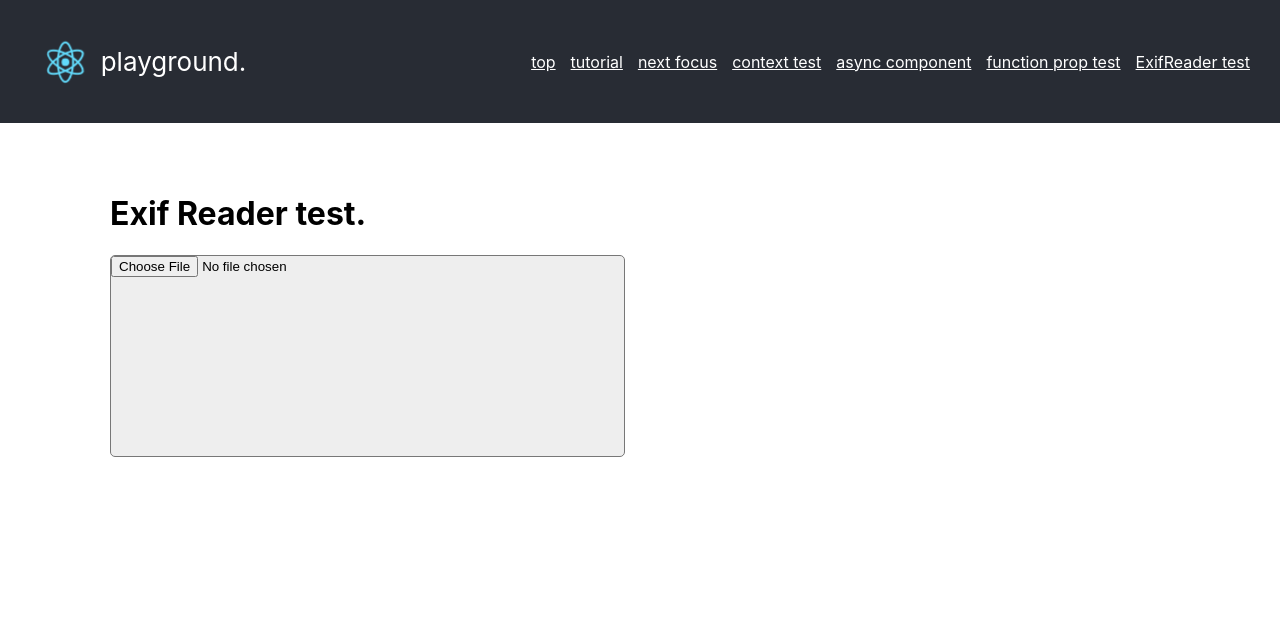
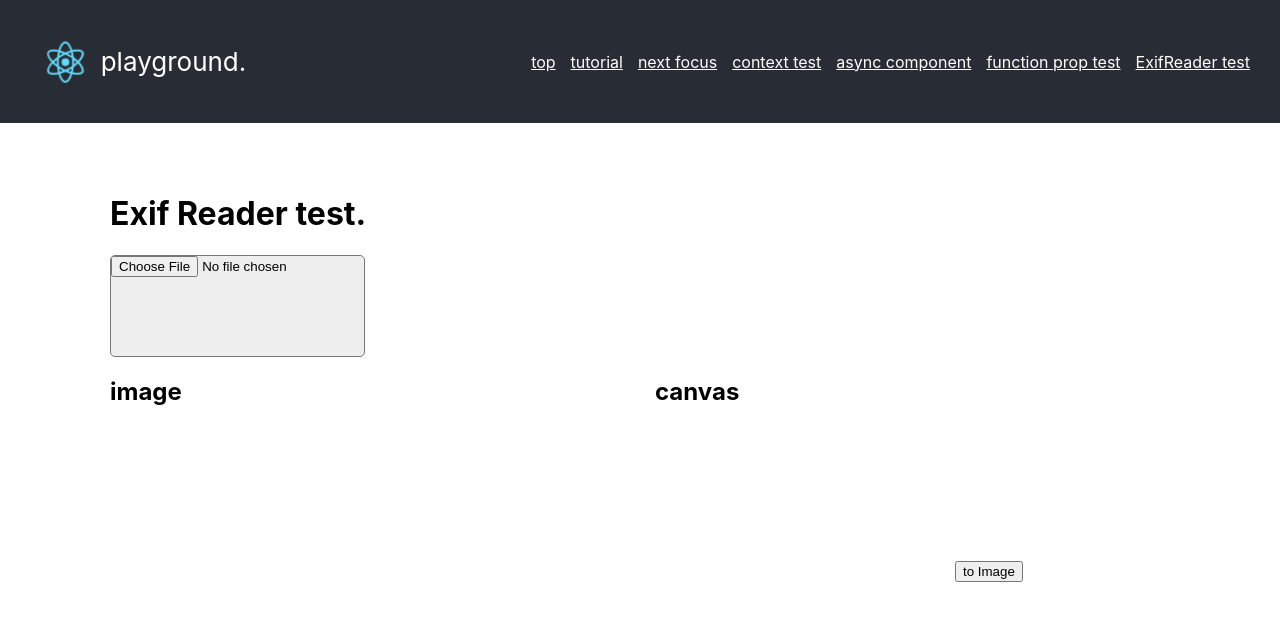
Before and after one commit to neripark/react-typescript-playground, a React app: page /exif-reader-test in a window 1280 px wide. Shown: the top 620 px of the page. Built offline with nearby package versions, Linux system fonts and the light colour scheme.

Commit message:
canvas to image

```diff
--- a/src/App.css
+++ b/src/App.css
@@ -87,7 +87,7 @@
 }
 
 .file-input-test {
-  height: 200px;
+  height: 100px;
   border: 1px solid #777;
   background: #eee;
   border-radius: 5px;
@@ -98,9 +98,12 @@
 
 .image-wrapper {
   width: 400px;
-  margin-left: 30px;
 }
 
 .load-image {
   width: 100%;
 }
+
+/* .image-canvas {
+  width: 100%;
+} */
--- a/src/pages/ExifReaderTest/hooks.ts
+++ b/src/pages/ExifReaderTest/hooks.ts
@@ -3,10 +3,13 @@ import * as ExifReader from 'exifreader';
 
 const useHooks = () => {
   const [img, setImg] = React.useState<HTMLImageElement | undefined>();
+  const [targetImg, setTargetImg] = React.useState<HTMLImageElement | undefined>();
+  const canvasRef = React.useRef<HTMLCanvasElement>(null);
 
   const onChange = (e: React.ChangeEvent<HTMLInputElement>) => {
     loadByReader(e);
     loadAsImage(e);
+    loadAsCanvas(e);
   }
 
   const loadByReader = (e: React.ChangeEvent<HTMLInputElement>) => {
@@ -14,9 +17,9 @@ const useHooks = () => {
     if (e.target.files === null) return;
     const file = e.target.files[0];
 
-    // reader onload はイベントを受け取れる。reader 自体を読むよりそのほうがよさそう
-    reader.onload = (e: ProgressEvent<FileReader>) => {
-      const result = e.target!.result;
+    // reader onload は自分自身を受け取れる。reader 自体を読むよりそのほうがよさそう
+    reader.onload = (self: ProgressEvent<FileReader>) => {
+      const result = self.target!.result;
       const tags = ExifReader.load(result as ArrayBuffer)
       console.log(tags.Orientation);
     };
@@ -29,7 +32,10 @@ const useHooks = () => {
     if (e.target.files === null) return;
     const reader = new FileReader();
     const image = new Image();
-    reader.onload = () => {
+    // 自分自身を受け取れる
+    reader.onload = (self: ProgressEvent<FileReader>) => {
+      // base64 が入っている
+      // console.log("log 1", self.target!.result);
       image.onload = () => {
         setImg(image);
       }
@@ -39,9 +45,36 @@ const useHooks = () => {
     reader.readAsDataURL(e.target.files[0]);
   }
 
+  const loadAsCanvas = (e: React.ChangeEvent<HTMLInputElement>) => {
+    if (e.target.files === null) return;
+    const reader = new FileReader();
+    const image = new Image();
+    reader.onload = (self: ProgressEvent<FileReader>) => {
+      image.onload = () => {
+        setImg(image);
+        // --- start ---
+        const ctx = canvasRef.current!.getContext("2d");
+        ctx?.drawImage(image, 0, 0);
+        // --- end ---
+      }
+      if (self.target!.result?.toString() === undefined) return;
+      image.src = self.target!.result?.toString();
+    }
+    reader.readAsDataURL(e.target.files[0]);
+  }
+
+  const handleCanvasToImage = () => {
+    const image = new Image();
+    image.src = canvasRef.current!.toDataURL();
+    setTargetImg(image)
+  }
+
   return {
     onChange,
     img,
+    canvasRef,
+    handleCanvasToImage,
+    targetImg,
   };
 };
 
--- a/src/pages/ExifReaderTest/index.tsx
+++ b/src/pages/ExifReaderTest/index.tsx
@@ -9,9 +9,10 @@ const ExifReaderTest: React.FC<PageProps> = () => {
   return (
     <>
       <h1>Exif Reader test.</h1>
+      <input className="file-input-test" type="file" onChange={hooks.onChange} />
       <div className="file-unit-container">
-        <input className="file-input-test" type="file" onChange={hooks.onChange}/>
         <div className="image-wrapper">
+          <h2>image</h2>
           {hooks.img &&
             <img
               className="load-image"
@@ -20,6 +21,17 @@ const ExifReaderTest: React.FC<PageProps> = () => {
             />
           }
         </div>
+        <div className="image-wrapper">
+          <h2>canvas</h2>
+          <canvas
+            ref={hooks.canvasRef}
+            className="image-canvas"
+          />
+          <button onClick={hooks.handleCanvasToImage}>to Image</button>
+        </div>
+      </div>
+      <div>
+        { hooks.targetImg && <img src={hooks.targetImg.src} alt="targetImg" /> }
       </div>
     </>
   );
```
